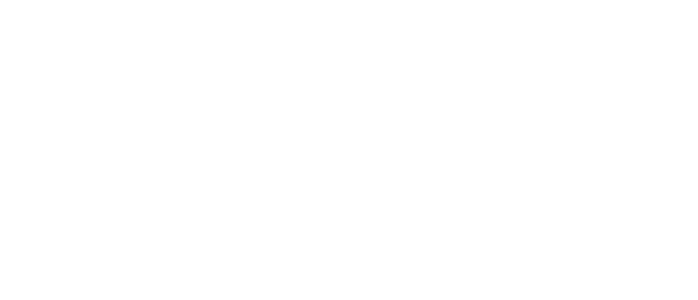
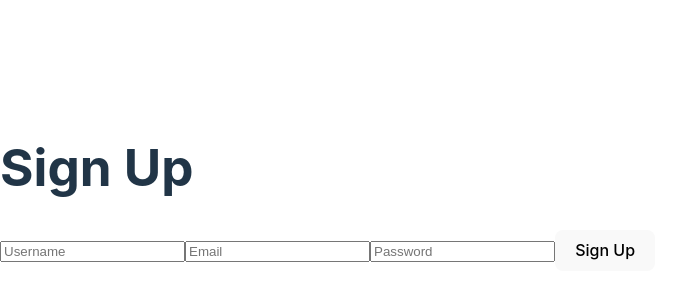
Before and after one commit to jacob-corletto/HangoutHub, a React (Vite) app in the folder hangouthub/: page /signup in a window 1280 px wide. Before the commit this address had no page. Shown: the part 212-512 px from the top of the page, without its empty margins (0-698 px from the left). Built offline with nearby package versions, Linux system fonts and the light colour scheme.

Commit message:
created basic pages for hangout, home, login, signup

```diff
--- a/hangouthub/src/App.jsx
+++ b/hangouthub/src/App.jsx
@@ -2,7 +2,8 @@ import { BrowserRouter as Router, Routes, Route } from "react-router-dom";
 import { AuthProvider } from "./context/AuthContext";
 import HomePage from "./pages/HomePage";
 import LoginPage from "./pages/LoginPage";
-// import HangoutPage from "./pages/HangoutPage";
+import HangoutPage from "./pages/HangoutPage";
+import SignUpPage from "./pages/SignUpPage";
 import PrivateRoute from "./components/PrivateRoute";
 
 function App() {
@@ -11,7 +12,11 @@ function App() {
       <Router>
         <Routes>
           <Route path="/login" element={<LoginPage />} />
-          {/* <Route path="/hangouts/:id" element={<PrivateRoute component={HangoutPage} />} /> */}
+          <Route path="/signup" element={<SignUpPage />} />
+          <Route
+            path="/hangouts/:id"
+            element={<PrivateRoute component={HangoutPage} />}
+          />
           <Route path="/" element={<PrivateRoute component={HomePage} />} />
         </Routes>
       </Router>
--- /dev/null
+++ b/hangouthub/src/pages/HangoutPage.jsx
@@ -0,0 +1,34 @@
+import { useEffect, useState } from "react";
+import { useParams } from "react-router-dom";
+import api from "../services/api";
+
+const HangoutPage = () => {
+  const { id } = useParams();
+  const [hangout, setHangout] = useState(null);
+
+  useEffect(() => {
+    api
+      .get(`/hangouts/${id}`)
+      .then((response) => {
+        setHangout(response.data);
+      })
+      .catch((error) => {
+        console.error("Error fetching hangout:", error);
+      });
+  }, [id]);
+
+  if (!hangout) {
+    return <div>Loading...</div>;
+  }
+
+  return (
+    <div>
+      <h1>{hangout.title}</h1>
+      <p>{hangout.description}</p>
+      <p>{new Date(hangout.date).toLocaleString()}</p>
+      <p>{hangout.location}</p>
+    </div>
+  );
+};
+
+export default HangoutPage;
--- /dev/null
+++ b/hangouthub/src/pages/HomePage.jsx
@@ -0,0 +1,40 @@
+import { useContext, useEffect, useState } from "react";
+import AuthContext from "../context/AuthContext";
+import api from "../services/api";
+
+const HomePage = () => {
+  const { user, logout } = useContext(AuthContext);
+  const [hangouts, setHangouts] = useState([]);
+
+  useEffect(() => {
+    const fetchHangouts = async () => {
+      try {
+        const response = await api.get("/hangouts");
+        setHangouts(response.data);
+      } catch (error) {
+        console.error("Error fetching hangouts:", error);
+      }
+    };
+
+    fetchHangouts();
+  }, []);
+
+  return (
+    <div>
+      <h1>Welcome, {user.username}!</h1>
+      <button onClick={logout}>Logout</button>
+      <h2>Your Hangouts</h2>
+      <ul>
+        {hangouts.map((hangout) => (
+          <li key={hangout._id}>
+            <h3>{hangout.title}</h3>
+            <p>{hangout.description}</p>
+            <p>Organizer: {hangout.organizer.username}</p>
+          </li>
+        ))}
+      </ul>
+    </div>
+  );
+};
+
+export default HomePage;
--- /dev/null
+++ b/hangouthub/src/pages/LoginPage.jsx
@@ -0,0 +1,48 @@
+import { useState, useContext } from "react";
+import { useNavigate, Link } from "react-router-dom";
+import AuthContext from "../context/AuthContext";
+
+const LoginPage = () => {
+  const [email, setEmail] = useState("");
+  const [password, setPassword] = useState("");
+  const { login } = useContext(AuthContext);
+  const navigate = useNavigate();
+
+  const handleSubmit = async (e) => {
+    e.preventDefault();
+    try {
+      await login(email, password);
+      navigate("/");
+    } catch (error) {
+      console.error("Login failed:", error);
+    }
+  };
+
+  return (
+    <div>
+      <h1>Login</h1>
+      <form onSubmit={handleSubmit}>
+        <input
+          type="email"
+          placeholder="Email"
+          value={email}
+          onChange={(e) => setEmail(e.target.value)}
+          required
+        />
+        <input
+          type="password"
+          placeholder="Password"
+          value={password}
+          onChange={(e) => setPassword(e.target.value)}
+          required
+        />
+        <button type="submit">Login</button>
+      </form>
+      <p>
+        Do not have an account? <Link to="/signup">Sign up</Link>
+      </p>
+    </div>
+  );
+};
+
+export default LoginPage;
--- /dev/null
+++ b/hangouthub/src/pages/SignUpPage.jsx
@@ -0,0 +1,53 @@
+import { useState, useContext } from "react";
+import { useNavigate } from "react-router-dom";
+import AuthContext from "../context/AuthContext";
+
+const SignUpPage = () => {
+  const [username, setUsername] = useState("");
+  const [email, setEmail] = useState("");
+  const [password, setPassword] = useState("");
+  const { signup } = useContext(AuthContext);
+  const navigate = useNavigate();
+
+  const handleSubmit = async (e) => {
+    e.preventDefault();
+    try {
+      await signup(username, email, password);
+      navigate("/");
+    } catch (error) {
+      console.error("Sign up failed:", error);
+    }
+  };
+
+  return (
+    <div>
+      <h1>Sign Up</h1>
+      <form onSubmit={handleSubmit}>
+        <input
+          type="text"
+          placeholder="Username"
+          value={username}
+          onChange={(e) => setUsername(e.target.value)}
+          required
+        />
+        <input
+          type="email"
+          placeholder="Email"
+          value={email}
+          onChange={(e) => setEmail(e.target.value)}
+          required
+        />
+        <input
+          type="password"
+          placeholder="Password"
+          value={password}
+          onChange={(e) => setPassword(e.target.value)}
+          required
+        />
+        <button type="submit">Sign Up</button>
+      </form>
+    </div>
+  );
+};
+
+export default SignUpPage;
```
